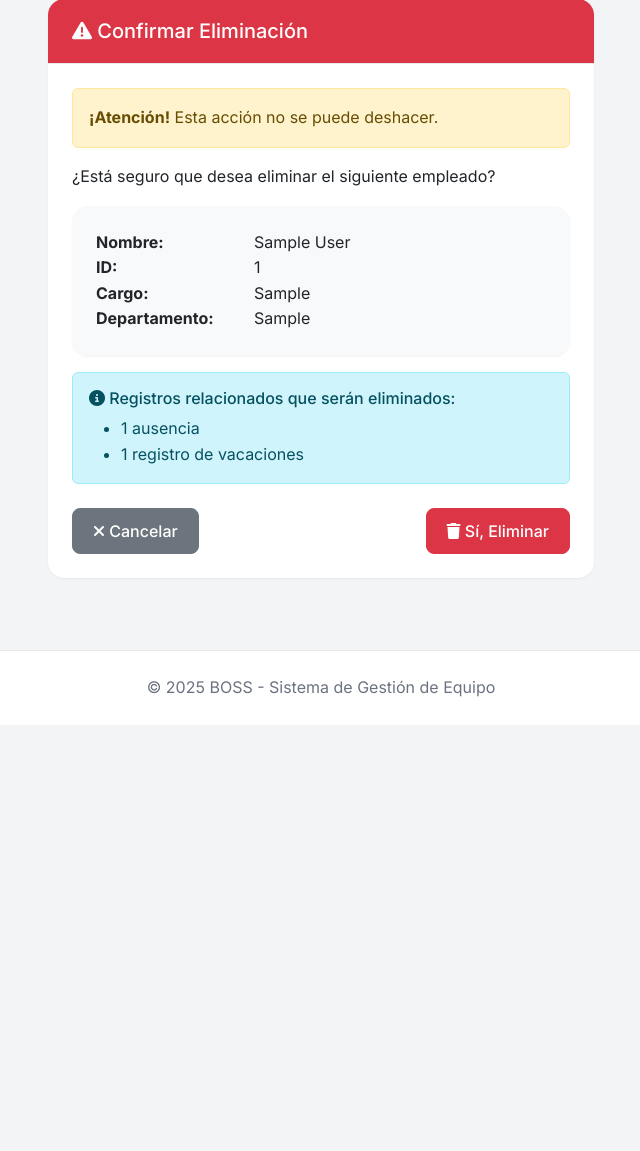
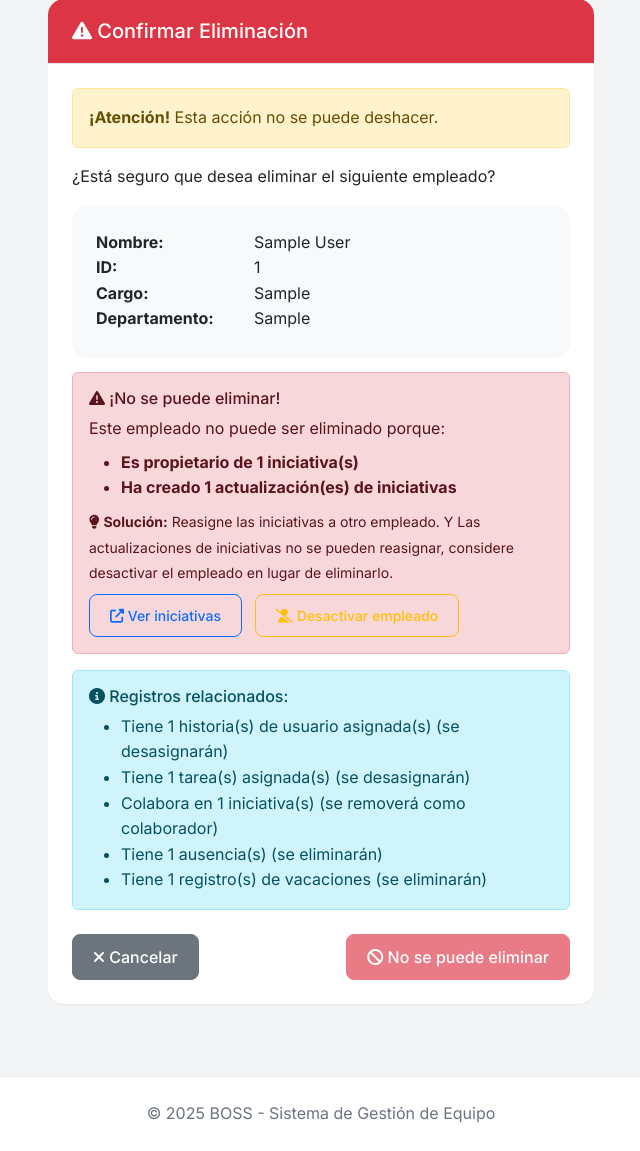
Before and after one commit to jmfernand1/Boss, a Django app: page /team/employees/1/delete/ in a window 1280 px wide. Shown: the part 185-1336 px from the top of the page, without its empty margins (319-959 px from the left). Before the commit the page ends 882 px from the top, so only its background shows below. Run offline with Django 5.2, Linux system fonts and the light colour scheme; a user stored in the database is signed in; tables that the repository leaves empty hold one stand-in row (values such as "Sample post").

Commit message:
Cambios generales

```diff
--- a/initiatives/models.py
+++ b/initiatives/models.py
@@ -93,10 +93,10 @@ class Initiative(models.Model):
 
     title = models.CharField(max_length=200, verbose_name='Título')
     description = models.TextField(verbose_name='Descripción')
-    initiative_type = models.ForeignKey(InitiativeType, on_delete=models.PROTECT, verbose_name='Tipo')
-    owner = models.ForeignKey(Employee, on_delete=models.PROTECT, related_name='owned_initiatives', verbose_name='Responsable')
+    initiative_type = models.ForeignKey(InitiativeType, on_delete=models.DO_NOTHING, verbose_name='Tipo')
+    owner = models.ForeignKey(Employee, on_delete=models.DO_NOTHING, related_name='owned_initiatives', verbose_name='Responsable')
     collaborators = models.ManyToManyField(Employee, blank=True, related_name='collaborated_initiatives', verbose_name='Colaboradores')
-    quarter = models.ForeignKey(Quarter, on_delete=models.PROTECT, verbose_name='Periodo (Q)')
+    quarter = models.ForeignKey(Quarter, on_delete=models.DO_NOTHING, verbose_name='Periodo (Q)')
     status = models.CharField(max_length=20, choices=STATUS_CHOICES, default='BACKLOG', verbose_name='Estado')
     priority = models.CharField(max_length=20, choices=PRIORITY_CHOICES, default='MEDIUM', verbose_name='Prioridad')
     start_date = models.DateField(null=True, blank=True, verbose_name='Fecha de Inicio')
--- a/team/views.py
+++ b/team/views.py
@@ -93,6 +93,10 @@ def employee_detail(request, pk):
     vacation_records = employee.vacations.filter(
         year__in=[current_year-1, current_year, current_year+1]
     ).order_by('-year')
+
+    # Agregar información de alerta para vacaciones con muchos días pendientes
+    for vacation in vacation_records:
+        vacation.has_many_pending_days = vacation.days_pending > 10
 
     context = {
         'employee': employee,
@@ -296,20 +300,131 @@ def employee_edit(request, pk):
     })
 
 
+def _check_employee_deletion_constraints(employee):
+    """
+    Verifica todas las restricciones que pueden impedir la eliminación de un empleado.
+    Retorna un diccionario con información sobre las restricciones.
+    """
+    from initiatives.models import InitiativeUpdate
+
+    constraints = {
+        'can_delete': True,
+        'blocking_reasons': [],
+        'warnings': [],
+        'owned_initiatives': [],
+        'assigned_stories': [],
+        'assigned_tasks': [],
+        'collaborated_initiatives': [],
+        'created_updates': [],
+        'absences_count': 0,
+        'vacations_count': 0,
+    }
+
+    # Verificar iniciativas donde es propietario (PROTECT)
+    owned_initiatives = employee.owned_initiatives.all()
+    if owned_initiatives.exists():
+        constraints['can_delete'] = False
+        constraints['blocking_reasons'].append(
+            f'Es propietario de {owned_initiatives.count()} iniciativa(s)'
+        )
+        constraints['owned_initiatives'] = list(owned_initiatives)
+
+    # Verificar actualizaciones de iniciativas creadas por el usuario (PROTECT)
+    # Como Employee tiene OneToOne con User, verificamos las actualizaciones del usuario
+    created_updates = InitiativeUpdate.objects.filter(created_by=employee.user)
+    if created_updates.exists():
+        constraints['can_delete'] = False
+        constraints['blocking_reasons'].append(
+            f'Ha creado {created_updates.count()} actualización(es) de iniciativas'
+        )
+        constraints['created_updates'] = list(created_updates)
+
+    # Verificar historias de usuario asignadas (SET_NULL - no bloquea)
+    assigned_stories = employee.assigned_stories.all()
+    if assigned_stories.exists():
+        constraints['warnings'].append(
+            f'Tiene {assigned_stories.count()} historia(s) de usuario asignada(s) (se desasignarán)'
+        )
+        constraints['assigned_stories'] = list(assigned_stories)
+
+    # Verificar tareas asignadas (SET_NULL - no bloquea)
+    assigned_tasks = employee.assigned_tasks.all()
+    if assigned_tasks.exists():
+        constraints['warnings'].append(
+            f'Tiene {assigned_tasks.count()} tarea(s) asignada(s) (se desasignarán)'
+        )
+        constraints['assigned_tasks'] = list(assigned_tasks)
+
+    # Verificar iniciativas donde colabora (ManyToMany - no bloquea)
+    collaborated_initiatives = employee.collaborated_initiatives.all()
+    if collaborated_initiatives.exists():
+        constraints['warnings'].append(
+            f'Colabora en {collaborated_initiatives.count()} iniciativa(s) (se removerá como colaborador)'
+        )
+        constraints['collaborated_initiatives'] = list(collaborated_initiatives)
+
+    # Contar ausencias y vacaciones (CASCADE - se eliminarán)
+    absences_count = employee.absences.count()
+    vacations_count = employee.vacations.count()
+
+    if absences_count > 0:
+        constraints['warnings'].append(f'Tiene {absences_count} ausencia(s) (se eliminarán)')
+        constraints['absences_count'] = absences_count
+
+    if vacations_count > 0:
+        constraints['warnings'].append(f'Tiene {vacations_count} registro(s) de vacaciones (se eliminarán)')
+        constraints['vacations_count'] = vacations_count
+
+    return constraints
+
+
 @login_required
 def employee_delete(request, pk):
     """Eliminar empleado"""
     employee = get_object_or_404(Employee, pk=pk)
 
+    # Verificar todas las restricciones
+    constraints = _check_employee_deletion_constraints(employee)
+
     if request.method == 'POST':
-        employee_name = employee.full_name
-        employee.delete()
-        messages.success(request, f'Empleado {employee_name} eliminado exitosamente.')
-        return redirect('team:employee_list')
+        if not constraints['can_delete']:
+            blocking_reasons = '; '.join(constraints['blocking_reasons'])
+            messages.error(
+                request,
+                f'No se puede eliminar a {employee.full_name} porque: {blocking_reasons}. '
+                'Debe resolver estas restricciones antes de eliminar.'
+            )
+            return redirect('team:employee_detail', pk=employee.pk)
 
-    return render(request, 'team/employee_confirm_delete.html', {
-        'employee': employee
-    })
+        try:
+            employee_name = employee.full_name
+            user_to_delete = employee.user  # Guardar referencia al usuario
+
+            # Eliminar el empleado (esto también eliminará el usuario por CASCADE)
+            employee.delete()
+
+            messages.success(request, f'Empleado {employee_name} eliminado exitosamente.')
+            return redirect('team:employee_list')
+
+        except Exception as e:
+            messages.error(
+                request,
+                f'Error al eliminar el empleado: {str(e)}. '
+                'Verifique que no tenga registros relacionados que impidan la eliminación.'
+            )
+            return redirect('team:employee_detail', pk=employee.pk)
+
+    context = {
+        'employee': employee,
+        'constraints': constraints,
+        'owned_initiatives': constraints['owned_initiatives'],
+        'assigned_stories': constraints['assigned_stories'],
+        'assigned_tasks': constraints['assigned_tasks'],
+        'collaborated_initiatives': constraints['collaborated_initiatives'],
+        'blocking_initiatives': not constraints['can_delete'],
+    }
+
+    return render(request, 'team/employee_confirm_delete.html', context)
 
 
 @login_required
--- a/templates/initiatives/dashboard.html
+++ b/templates/initiatives/dashboard.html
@@ -3,7 +3,7 @@
 {% block title %}Dashboard - Iniciativas{% endblock %}
 
 {% block content %}
-<div class="container">
+<div class="container py-4">
     <div class="row mb-4">
         <div class="col-12">
             <h1><i class="fas fa-tasks"></i> Dashboard de Iniciativas</h1>
--- a/templates/team/employee_confirm_delete.html
+++ b/templates/team/employee_confirm_delete.html
@@ -52,16 +52,49 @@
                     </div>
 
                     <!-- Información de registros relacionados -->
-                    {% if employee.absences.count > 0 or employee.vacations.count > 0 %}
+                    {% if constraints.blocking_reasons %}
+                    <div class="alert alert-danger mt-3">
+                        <h6><i class="fas fa-exclamation-triangle"></i> ¡No se puede eliminar!</h6>
+                        <p class="mb-2">Este empleado no puede ser eliminado porque:</p>
+                        <ul class="mb-0">
+                            {% for reason in constraints.blocking_reasons %}
+                                <li><strong>{{ reason }}</strong></li>
+                            {% endfor %}
+                        </ul>
+                        <p class="mt-2 mb-2">
+                            <small>
+                                <i class="fas fa-lightbulb"></i>
+                                <strong>Solución:</strong>
+                                {% if constraints.owned_initiatives %}
+                                    Reasigne las iniciativas a otro empleado.
+                                {% endif %}
+                                {% if constraints.created_updates %}
+                                    {% if constraints.owned_initiatives %}Y {% endif %}Las actualizaciones de iniciativas no se pueden reasignar, considere desactivar el empleado en lugar de eliminarlo.
+                                {% endif %}
+                            </small>
+                        </p>
+                        <div class="mt-2">
+                            {% if constraints.owned_initiatives %}
+                            <a href="{% url 'initiatives:initiative_list' %}?owner={{ employee.id }}" class="btn btn-sm btn-outline-primary me-2" target="_blank">
+                                <i class="fas fa-external-link-alt"></i> Ver iniciativas
+                            </a>
+                            {% endif %}
+                            {% if constraints.created_updates %}
+                            <a href="{% url 'team:employee_edit' employee.pk %}" class="btn btn-sm btn-outline-warning">
+                                <i class="fas fa-user-slash"></i> Desactivar empleado
+                            </a>
+                            {% endif %}
+                        </div>
+                    </div>
+                    {% endif %}
+
+                    {% if constraints.warnings %}
                     <div class="alert alert-info mt-3">
-                        <h6><i class="fas fa-info-circle"></i> Registros relacionados que serán eliminados:</h6>
+                        <h6><i class="fas fa-info-circle"></i> Registros relacionados:</h6>
                         <ul class="mb-0">
-                            {% if employee.absences.count > 0 %}
-                                <li>{{ employee.absences.count }} ausencia{{ employee.absences.count|pluralize }}</li>
-                            {% endif %}
-                            {% if employee.vacations.count > 0 %}
-                                <li>{{ employee.vacations.count }} registro{{ employee.vacations.count|pluralize }} de vacaciones</li>
-                            {% endif %}
+                            {% for warning in constraints.warnings %}
+                                <li>{{ warning }}</li>
+                            {% endfor %}
                         </ul>
                     </div>
                     {% endif %}
@@ -72,9 +105,15 @@
                             <a href="{% url 'team:employee_list' %}" class="btn btn-secondary">
                                 <i class="fas fa-times"></i> Cancelar
                             </a>
-                            <button type="submit" class="btn btn-danger">
-                                <i class="fas fa-trash"></i> Sí, Eliminar
-                            </button>
+                            {% if not constraints.can_delete %}
+                                <button type="button" class="btn btn-danger" disabled title="No se puede eliminar debido a restricciones">
+                                    <i class="fas fa-ban"></i> No se puede eliminar
+                                </button>
+                            {% else %}
+                                <button type="submit" class="btn btn-danger">
+                                    <i class="fas fa-trash"></i> Sí, Eliminar
+                                </button>
+                            {% endif %}
                         </div>
                     </form>
                 </div>
--- a/templates/team/employee_detail.html
+++ b/templates/team/employee_detail.html
@@ -222,13 +222,13 @@
                             </thead>
                             <tbody>
                                 {% for vacation in vacation_records %}
-                                <tr {% if vacation.days_pending> 10 %}class="bg-warning bg-opacity-10"{% endif %}>
+                                <tr {% if vacation.has_many_pending_days %}class="bg-warning bg-opacity-10"{% endif %}>
                                     <td class="ps-3"><strong>{{ vacation.year }}</strong></td>
                                     <td>{{ vacation.days_entitled }}</td>
                                     <td>{{ vacation.days_taken }}</td>
                                     <td>
                                         <strong
-                                            class="{% if vacation.days_pending > 0 %}text-success{% else %}text-muted{% endif %}">
+                                            class="{% if vacation.days_pending %}text-success{% else %}text-muted{% endif %}">
                                             {{ vacation.days_pending }}
                                         </strong>
                                     </td>
```
Also changed, not shown: initiatives/migrations/0001_initial.py (deleted), initiatives/migrations/0002_userstory_task.py (deleted), team/migrations/0001_initial.py (deleted).
